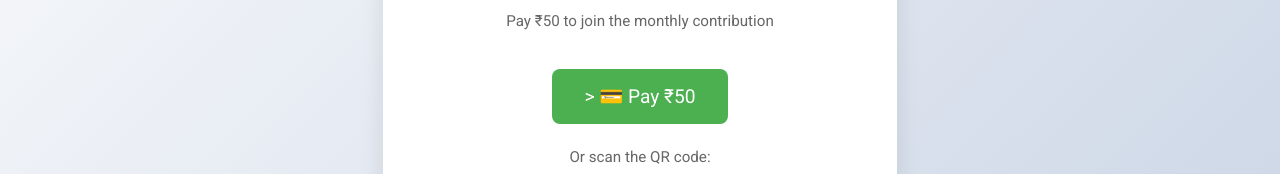
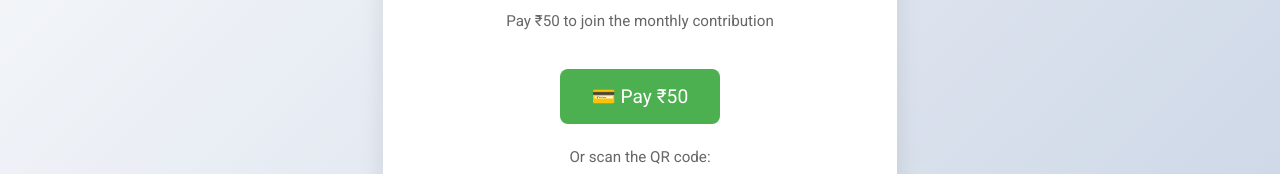
Before and after one commit to Ajay-Vavhal/landing-page, a plain HTML site: page index.html in a window 1280 px wide. Shown: the part 131-305 px from the top of the page. Drawn offline with Linux system fonts and the light colour scheme.

Commit message:
Update index.html

```diff
--- a/index.html
+++ b/index.html
@@ -81,7 +81,7 @@
 
         <!-- Direct Payment Button -->
        <!-- Direct Payment Button -->
-<a class="pay-btn" href="upi://pay?pa=ajayvavhal44@okaxis&pn=Birthday%20Contribution&am=50&cu=INR" target="_blank">>
+<a class="pay-btn" href="upi://pay?pa=ajayvavhal44@okaxis&pn=Birthday%20Contribution&am=50&cu=INR" target="_blank">
     💳 Pay ₹50
 </a>
 
```
